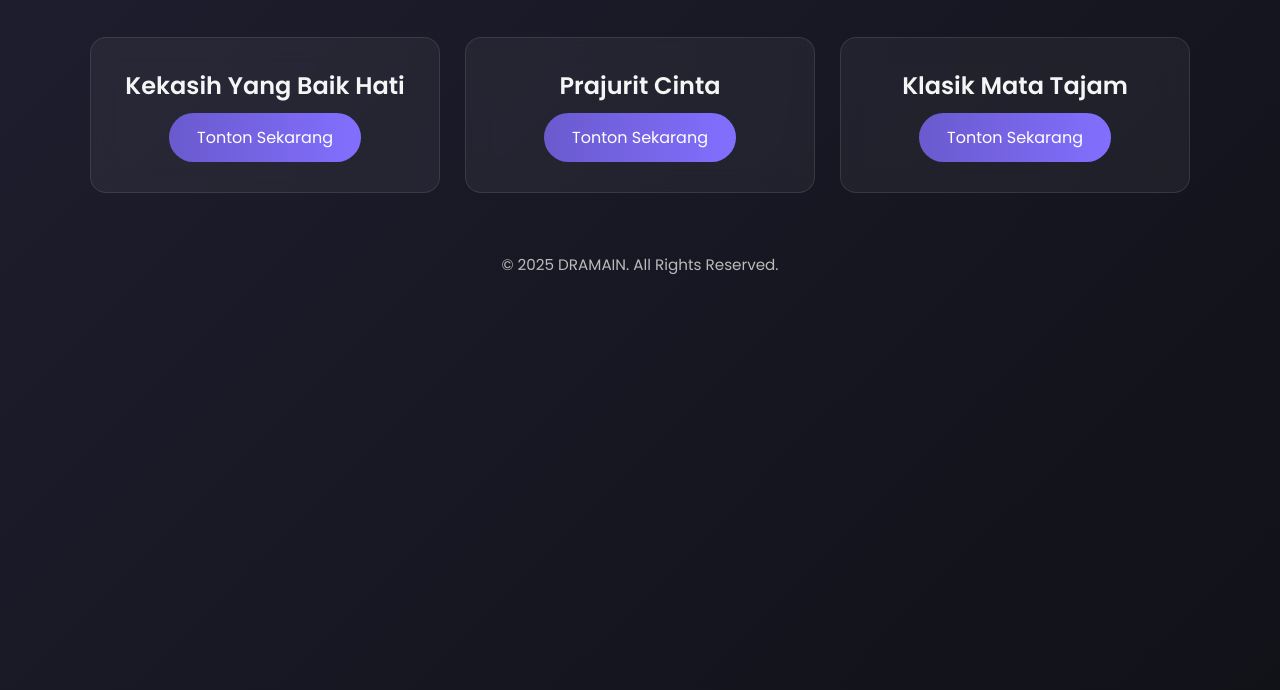
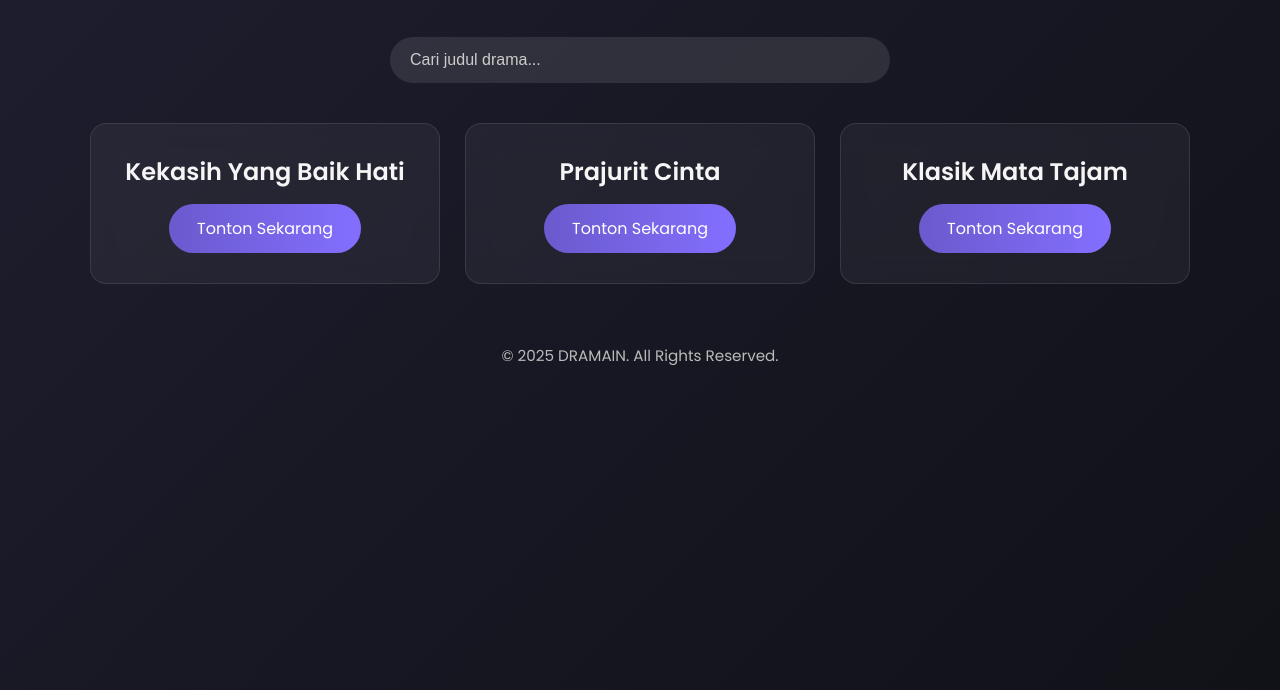
Before and after one commit to javac0dex/drama, a plain HTML site: page episode/1/index.html in a window 1280 px wide. Shown: the part 110-800 px from the top of the page. Drawn offline with Linux system fonts and the light colour scheme.

Commit message:
Update index.html

```diff
--- a/episode/1/index.html
+++ b/episode/1/index.html
@@ -27,9 +27,35 @@
       font-size: 2.8rem;
       font-weight: 600;
       color: #f7c800;
-      margin-bottom: 40px;
+      margin-bottom: 20px;
       text-align: center;
       letter-spacing: 2px;
+    }
+
+    .search-bar {
+      margin: 20px 0 40px;
+      width: 100%;
+      max-width: 500px;
+    }
+
+    .search-bar input {
+      width: 100%;
+      padding: 14px 20px;
+      border-radius: 30px;
+      border: none;
+      font-size: 1rem;
+      outline: none;
+      background: rgba(255, 255, 255, 0.1);
+      color: #fff;
+      transition: background 0.3s ease;
+    }
+
+    .search-bar input::placeholder {
+      color: #ccc;
+    }
+
+    .search-bar input:focus {
+      background: rgba(255, 255, 255, 0.2);
     }
 
     .container {
@@ -55,9 +81,12 @@
       box-shadow: 0 10px 25px rgba(0, 0, 0, 0.6);
     }
 
+    .drama h2 {
+      margin-bottom: 15px;
+    }
+
     .drama a {
       display: inline-block;
-      margin-top: 10px;
       padding: 12px 28px;
       background: linear-gradient(to right, #6a5acd, #836fff);
       color: white;
@@ -97,7 +126,11 @@
 
   <h1>DRAMAIN - Drama China Gratis</h1>
 
-  <div class="container">
+  <div class="search-bar">
+    <input type="text" id="searchInput" placeholder="Cari judul drama..." onkeyup="filterDrama()">
+  </div>
+
+  <div class="container" id="dramaList">
     <div class="drama">
       <h2>Kekasih Yang Baik Hati</h2>
       <a href="https://linktr.ee/s/templates/kekasih" target="_blank">Tonton Sekarang</a>
@@ -118,5 +151,17 @@
     &copy; 2025 DRAMAIN. All Rights Reserved.
   </div>
 
+  <script>
+    function filterDrama() {
+      const input = document.getElementById('searchInput').value.toLowerCase();
+      const dramas = document.querySelectorAll('.drama');
+
+      dramas.forEach(drama => {
+        const title = drama.querySelector('h2').textContent.toLowerCase();
+        drama.style.display = title.includes(input) ? 'block' : 'none';
+      });
+    }
+  </script>
+
 </body>
 </html>
```
